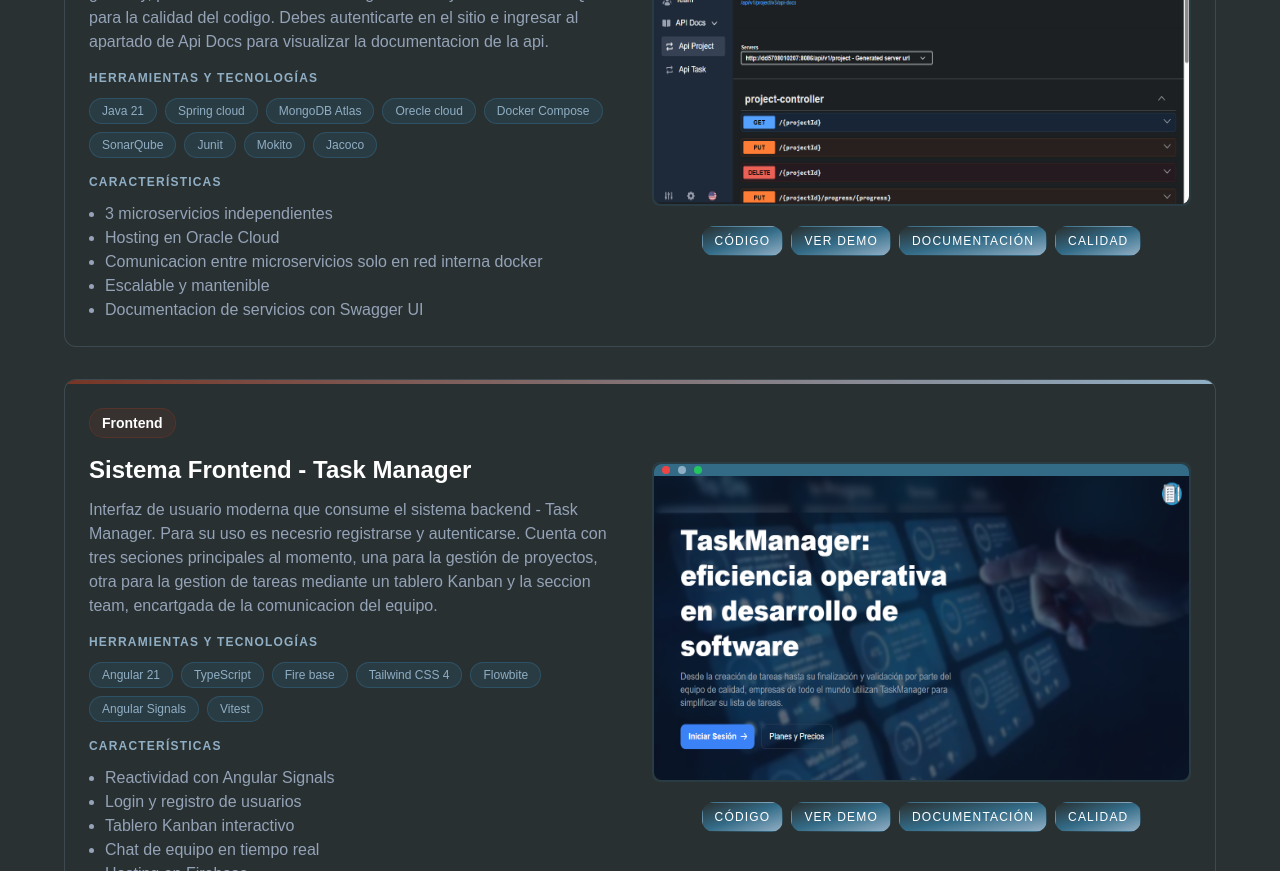
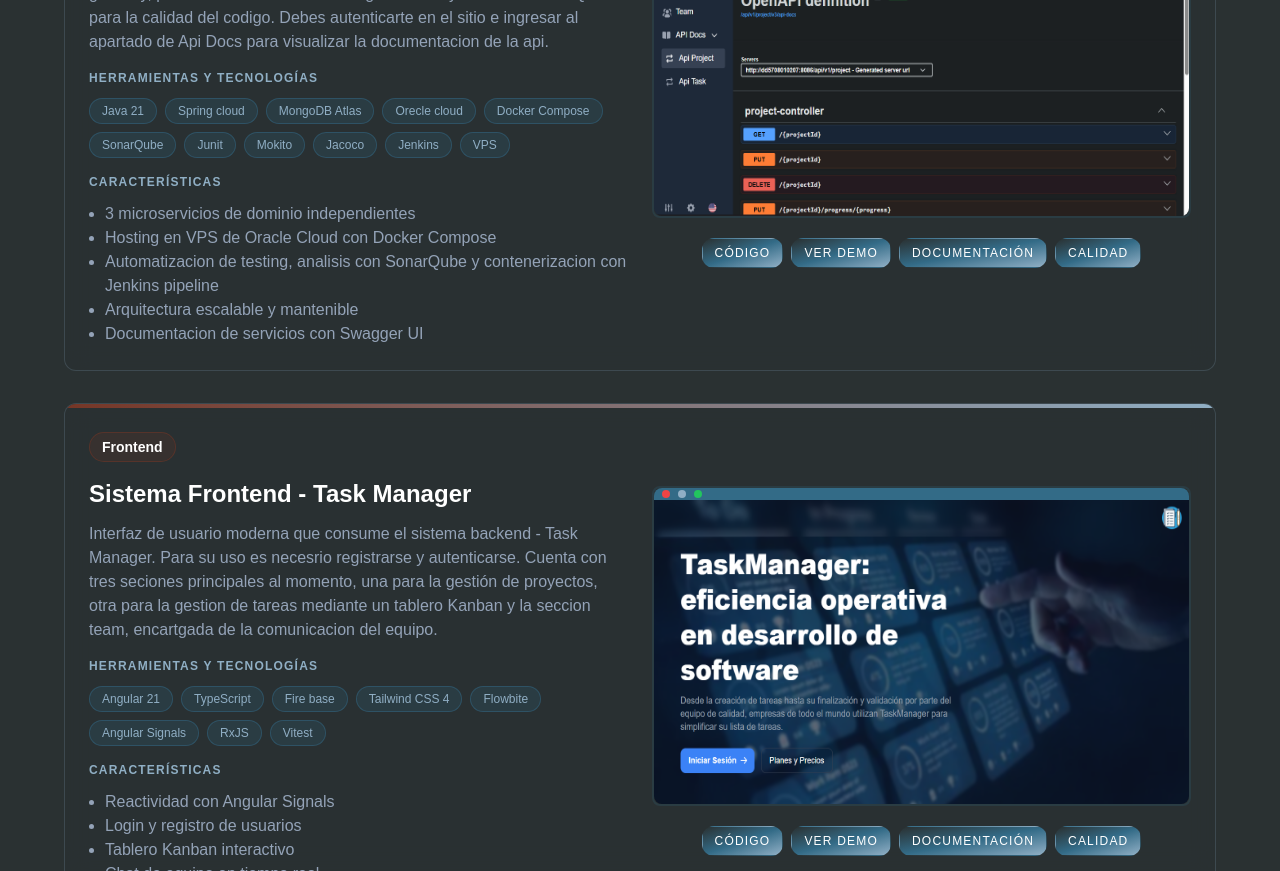
Before and after one commit to alejandro77martinez/portfolio, a Next.js app: page / in a window 1280 px wide. Shown: the part 4040-4911 px from the top of the page. Built offline with nearby package versions, Linux system fonts and the light colour scheme; a web font is replaced by a local one.

Commit message:
Actualizacion de herramientas de proyectos

```diff
--- a/app/ui/about.tsx
+++ b/app/ui/about.tsx
@@ -120,7 +120,7 @@ export default function AboutMe() {
             {/* Frontend */}
             <SkillCard
               title="Frontend"
-              skills={["React", "Next.js", "Angular", "TypeScript", "Tailwind", "Flowbite", "Bootstrap", "JQuery", "CSS"]}
+              skills={["React", "Next.js", "Angular", "TypeScript", "Tailwind", "Flowbite", "Bootstrap", "RxJS", "Redux"]}
             />
 
             {/* Backend */}
--- a/app/ui/projects.tsx
+++ b/app/ui/projects.tsx
@@ -40,12 +40,12 @@ export default function Projects() {
       category: "Backend",
       image: "/backend.png",
       description: "Desarrollado bajo una arquitectura de microservicios robusta para la gestión de tareas y proyectos. Implementa seguridad mediante JWT y cookies HttpOnly, configuracion centralizada, un solo punto de entrada por gateway, persistencia de datos en MongoDB Atlas y el uso de SonarQube para la calidad del codigo. Debes autenticarte en el sitio e ingresar al apartado de Api Docs para visualizar la documentacion de la api.",
-      stack: ["Java 21", "Spring cloud", "MongoDB Atlas", "Orecle cloud", "Docker Compose", "SonarQube", "Junit", "Mokito", "Jacoco"],
+      stack: ["Java 21", "Spring cloud", "MongoDB Atlas", "Orecle cloud", "Docker Compose", "SonarQube", "Junit", "Mokito", "Jacoco", "Jenkins", "VPS"],
       features: [
-        "3 microservicios independientes",
-        "Hosting en Oracle Cloud",
-        "Comunicacion entre microservicios solo en red interna docker",
-        "Escalable y mantenible",
+        "3 microservicios de dominio independientes",
+        "Hosting en VPS de Oracle Cloud con Docker Compose",
+        "Automatizacion de testing, analisis con SonarQube y contenerizacion con Jenkins pipeline",
+        "Arquitectura escalable y mantenible",
         "Documentacion de servicios con Swagger UI"
       ],
       links: {
@@ -61,7 +61,7 @@ export default function Projects() {
       category: "Frontend",
       image: "/frontend.png",
       description: "Interfaz de usuario moderna que consume el sistema backend - Task Manager. Para su uso es necesrio registrarse y autenticarse. Cuenta con tres seciones principales al momento, una para la gestión de proyectos, otra para la gestion de tareas mediante un tablero Kanban y la seccion team, encartgada de la comunicacion del equipo.",
-      stack: ["Angular 21", "TypeScript", "Fire base", "Tailwind CSS 4", "Flowbite", "Angular Signals", "Vitest"],
+      stack: ["Angular 21", "TypeScript", "Fire base", "Tailwind CSS 4", "Flowbite", "Angular Signals", "RxJS", "Vitest"],
       features: [
         "Reactividad con Angular Signals",
         "Login y registro de usuarios",
@@ -82,7 +82,7 @@ export default function Projects() {
       category: "Full Stack",
       image: "/dashboard.png",
       description: "Dashboard para la gestión de ventas y clientes. Desarrollado en el curso oficial de Next.js ofrecido por Vercel, extendida con funcionalidades adicionales para profundizar en el ecosistema del framework. Implementé autenticación de usuarios con better-auth (fork de NextAuth). Diseñé el modelo de datos y persistencia con PostgreSQL (Neon) y Prisma ORM. Añadí pruebas unitarias y de integración con Vitest y Testing Library. Integré almacenamiento de archivos mediante Vercel Blob y envío de correos con Nodemailer.",
-      stack: ["Next.js 16", "TypeScript", "Tailwind CSS", "PostgreSQL", "Prisma ORM", "Vitest", "Testing Library", "Vercel Blob", "Nodemailer"],
+      stack: ["Next.js 16", "TypeScript", "Tailwind CSS", "PostgreSQL", "Prisma ORM", "Vitest", "Testing Library", "Vercel Blob", "Nodemailer", "Zod"],
       features: [
         "Registro y login de usuarios con Better-Auth",
         "Gestion de clientes",
```
